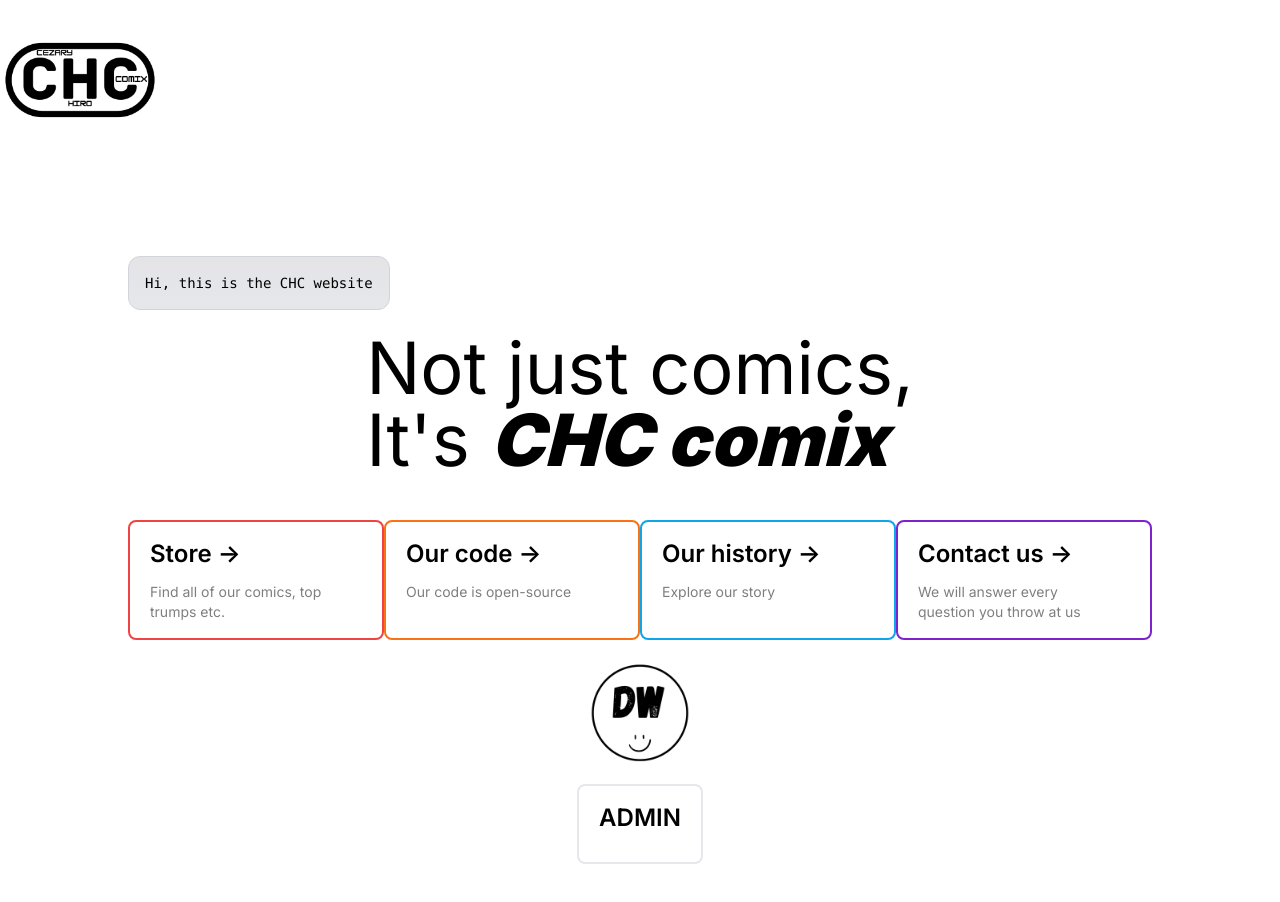
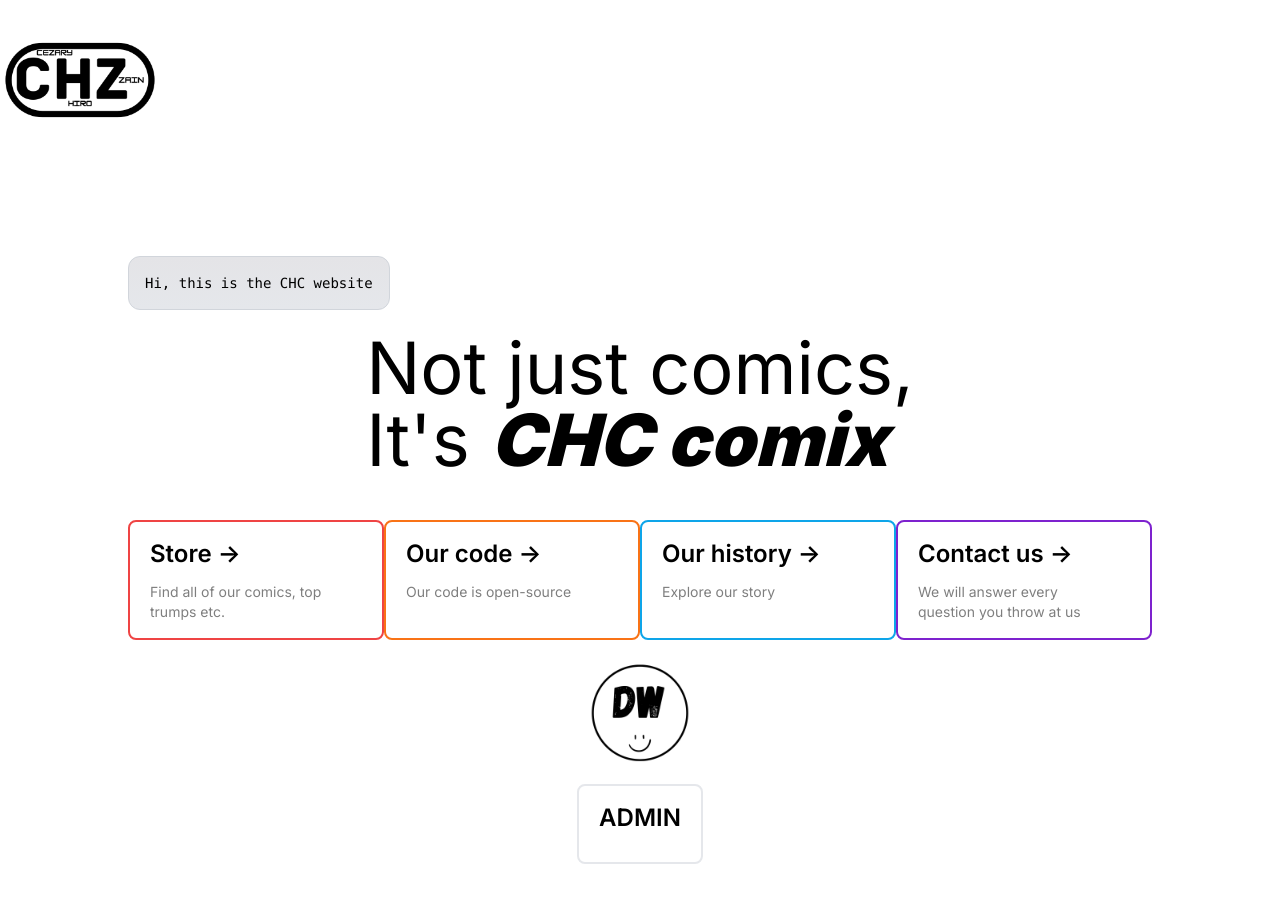
Before and after one commit to hiro-water/CHL-website, a Next.js app: page / in a window 1280 px wide. Shown: the top 902 px of the page. Built offline with nearby package versions, Linux system fonts and the light colour scheme.

Commit message:
changed name

```diff
--- a/app/layout.tsx
+++ b/app/layout.tsx
@@ -23,10 +23,10 @@ export default function RootLayout({
         <div className="w-40">
           <Link href="/">
             <Image
-              src="/CHC.png"
+              src="/CHZ.png"
               width={175}
               height={175}
-              alt="CHC Logo"
+              alt="CHZ Logo"
               priority={true}
             />
           </Link>
```
Also changed, not shown: public/CHZ.png (added).
